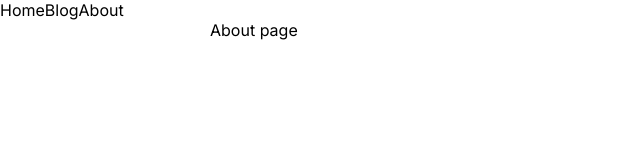
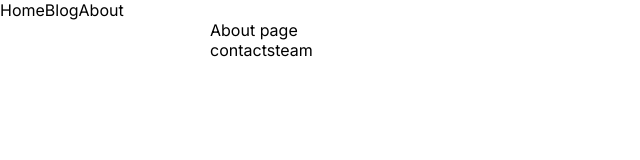
Before and after one commit to kotyamur/next-app, a Next.js app: page /about in a window 1280 px wide. Shown: the top 160 px of the page, without its empty margins (0-640 px from the left). Built offline with nearby package versions, Linux system fonts and the light colour scheme.

Commit message:
add pages

```diff
--- /dev/null
+++ b/app/about/contacts/page.tsx
@@ -0,0 +1,3 @@
+export default function Contacts() {
+  return <div>Contacts page</div>;
+}
--- a/app/about/page.tsx
+++ b/app/about/page.tsx
@@ -1,3 +1,11 @@
+import Link from "next/link";
+
 export default function About() {
-  return <div>About page</div>;
+    return (
+      <div>
+        <p>About page</p>
+        <Link href="/about/contacts">contacts</Link>
+        <Link href="/about/team">team</Link>
+      </div>
+    );
 }
--- /dev/null
+++ b/app/about/team/page.tsx
@@ -0,0 +1,3 @@
+export default function Team() {
+  return <div>Team page</div>;
+}
--- /dev/null
+++ b/app/blog/[id]/edit/page.tsx
@@ -0,0 +1,3 @@
+export default function EditPost() {
+  return <div>Edit Post page</div>;
+}
--- /dev/null
+++ b/app/blog/new/page.tsx
@@ -0,0 +1,3 @@
+export default function NewPost() {
+  return <div>New Post page</div>;
+}
--- a/app/layout.tsx
+++ b/app/layout.tsx
@@ -6,7 +6,7 @@ import { Inter } from 'next/font/google'
 const inter = Inter({ subsets: ['latin'] })
 
 export const metadata: Metadata = {
-  title: 'Create Next App',
+  title: 'Next App',
   description: 'Generated by create next app',
 }
 
```
Also changed, not shown: app/blog/[id]/page.tsx (added, +8 -0 lines).
